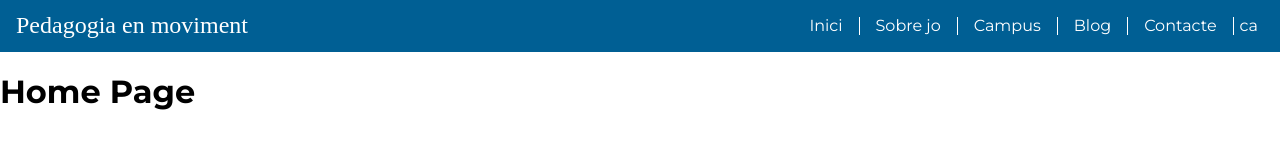
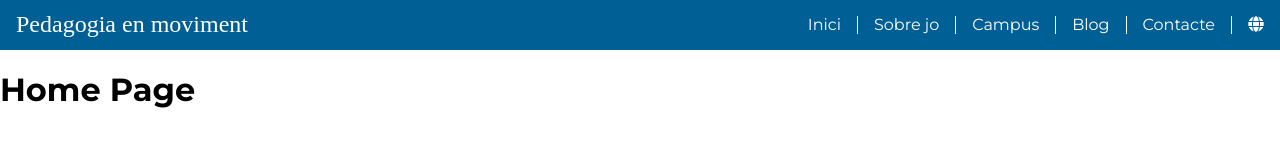
Before and after one commit to devlitus/vite-roger, a React (Vite) app: page / in a window 1280 px wide. Shown: the top 160 px of the page. Built offline with nearby package versions, Linux system fonts and the light colour scheme; a web font is replaced by a local one.

Commit message:
modify change language

```diff
--- a/src/components/navigator/Navigator.jsx
+++ b/src/components/navigator/Navigator.jsx
@@ -1,15 +1,25 @@
+import { useState } from "react";
 import { useTranslation } from "react-i18next";
 import { Link } from "react-router-dom";
-
+import { faGlobe } from "@fortawesome/free-solid-svg-icons";
+import { FontAwesomeIcon } from "@fortawesome/react-fontawesome";
 import i18n from "../../i18n";
-import { Sidebar } from "../sidebar/sidebar";
 import "./navigator.css";
 
 export const Navigation = () => {
+  const { isHidden, setHidden } = useState(false);
+  const { isvisibility, setvisibility } = useState(false);
   const { language, changeLanguage } = i18n;
   const { t } = useTranslation();
-  const handleClick = () => {
+  const handleChangeLanguage = () => {
     changeLanguage(language === "ca" ? "es" : "ca");
+  };
+  const handleHidden = () => {
+    // setvisibility(true);
+    // setHidden(!isHidden);
+    document
+      .querySelector(".navigator-select")
+      .classList.toggle(".navigator-select-hidden");
   };
   return (
     <nav className="navigator">
@@ -40,11 +50,23 @@ export const Navigation = () => {
           </Link>
         </li>
         <li>
-          <button className="navigator-btn" onClick={handleClick}>
-            {language}
-          </button>
+          <FontAwesomeIcon
+            icon={faGlobe}
+            className="navigator-globe "
+            onClick={handleHidden}
+          />
+          <div
+            className={`navigator-select navigator-select-hidden animate__animated ${
+              isHidden ? animate__fadeInDown : null
+            }`}
+          >
+            <button className="navigator-btn" onClick={handleChangeLanguage}>
+              {language}
+            </button>
+          </div>
         </li>
       </ul>
     </nav>
   );
 };
+// navigator-select-hidden animate__animated animate__fadeInDown
```
